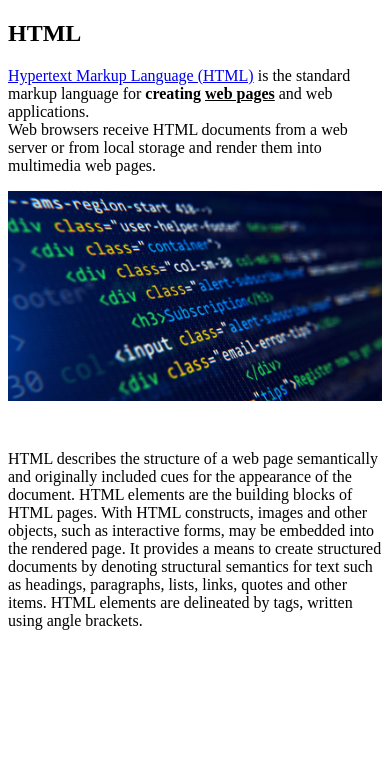
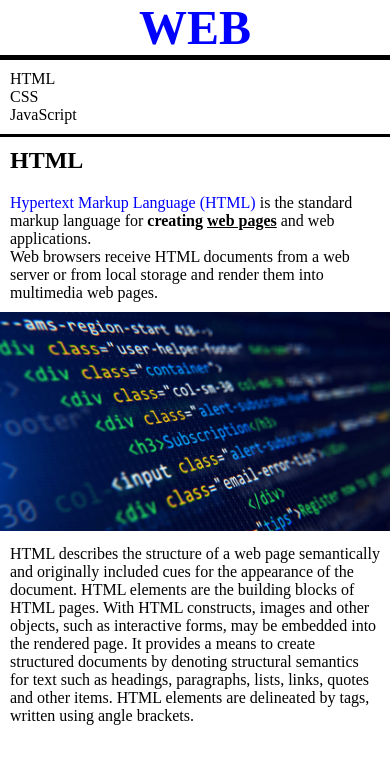
Before and after one commit to KIM-HYUNGEE/WEB1, a plain HTML site: page 1.html in a window 390 px wide. Drawn offline with Linux system fonts and the light colour scheme.

Commit message:
Final Version
commit final ver.

```diff
--- a/1.html
+++ b/1.html
@@ -2,14 +2,80 @@
 <html>
 <head>
   <title>About HTML</title>
+  <link rel="stylesheet" href="style.css">
+
+  <!--
+  <style>
+    body {
+      margin: 0;
+      padding: 0;
+    }
+
+    a {
+      text-decoration: none;
+      color: blue;
+    }
+
+    h1 {
+      font-size: 48px;
+      text-align: center;
+      text-decoration: none;
+      border-bottom: 5px solid black;
+      margin: 0;
+    }
+
+    h2, p {
+      margin: 0;
+      padding: 10px;
+    }
+
+    #grid {
+      display: grid;
+      grid-template-columns: 150px 1fr;
+    }
+
+    #grid ul {
+      list-style-type: none;
+      border-right: 3px solid black;
+      width: 100px;
+      margin: 0;
+      padding: 10px;
+    }
+
+    @media(max-width: 800px) {
+      #grid {
+        display: block;
+      }
+
+      #grid ul {
+        border-right: none;
+      }
+
+      h2 {
+        border-top: 3px solid black;
+      }
+
+    }
+
+  </style>
+  -->
 </head>
 
 <body>
-  <h2>HTML</h2>
+  <h1><a href="index.html">WEB</a></h1>
+  <div id="grid">
+    <ul>
+      <li>HTML</li>
+      <li>CSS</li>
+      <li>JavaScript</li>
+    </ul>
 
-  <p><a href="https://www.w3.org/TR/html52/" target="_blank" title="HTML 5.2 Specification">Hypertext Markup Language (HTML)</a> is the standard markup language for <strong>creating <u>web pages</u></strong> and web applications. <br> Web browsers receive HTML documents from a web server or from local storage and render them into multimedia web pages. </p>
-
-  <img src="coding.jpeg" width="100%">
-  <p style="margin-top:45px;"> HTML describes the structure of a web page semantically and originally included cues for the appearance of the document. HTML elements are the building blocks of HTML pages. With HTML constructs, images and other objects, such as interactive forms, may be embedded into the rendered page. It provides a means to create structured documents by denoting structural semantics for text such as headings, paragraphs, lists, links, quotes and other items. HTML elements are delineated by tags, written using angle brackets.</p>
+    <div>
+      <h2>HTML</h2>
+      <p><a href="https://www.w3.org/TR/html52/" target="_blank" title="HTML 5.2 Specification">Hypertext Markup Language (HTML)</a> is the standard markup language for <strong>creating <u>web pages</u></strong> and web applications. <br> Web browsers receive HTML documents from a web server or from local storage and render them into multimedia web pages. </p>
+      <img src="coding.jpeg" width="100%">
+      <p>HTML describes the structure of a web page semantically and originally included cues for the appearance of the document. HTML elements are the building blocks of HTML pages. With HTML constructs, images and other objects, such as interactive forms, may be embedded into the rendered page. It provides a means to create structured documents by denoting structural semantics for text such as headings, paragraphs, lists, links, quotes and other items. HTML elements are delineated by tags, written using angle brackets.</p>
+    </div>
+  </div>
 </body>
 </html>
--- /dev/null
+++ b/style.css
@@ -0,0 +1,48 @@
+body {
+    margin: 0;
+    padding: 0;
+  }
+
+  a {
+    text-decoration: none;
+    color: blue;
+  }
+
+  h1 {
+    font-size: 48px;
+    text-align: center;
+    text-decoration: none;
+    border-bottom: 5px solid black;
+    margin: 0;
+  }
+
+  h2, p {
+    margin: 0;
+    padding: 10px;
+  }
+
+  #grid {
+    display: grid;
+    grid-template-columns: 150px 1fr;
+  }
+
+  #grid ul {
+    list-style-type: none;
+    border-right: 3px solid black;
+    width: 100px;
+    margin: 0;
+    padding: 10px;
+  }
+
+  @media(max-width: 800px) {
+    #grid {
+      display: block;
+    }
+
+    #grid ul {
+      border-right: none;
+    }
+
+    h2 {
+      border-top: 3px solid black;
+    }
```
Also changed, not shown: 2.html (+22 -2 lines), box.html (added, +40 -0 lines), grid.html (added, +29 -0 lines), index.html (+26 -5 lines), mediaquery.html (added, +27 -0 lines), www.jpeg (added).
